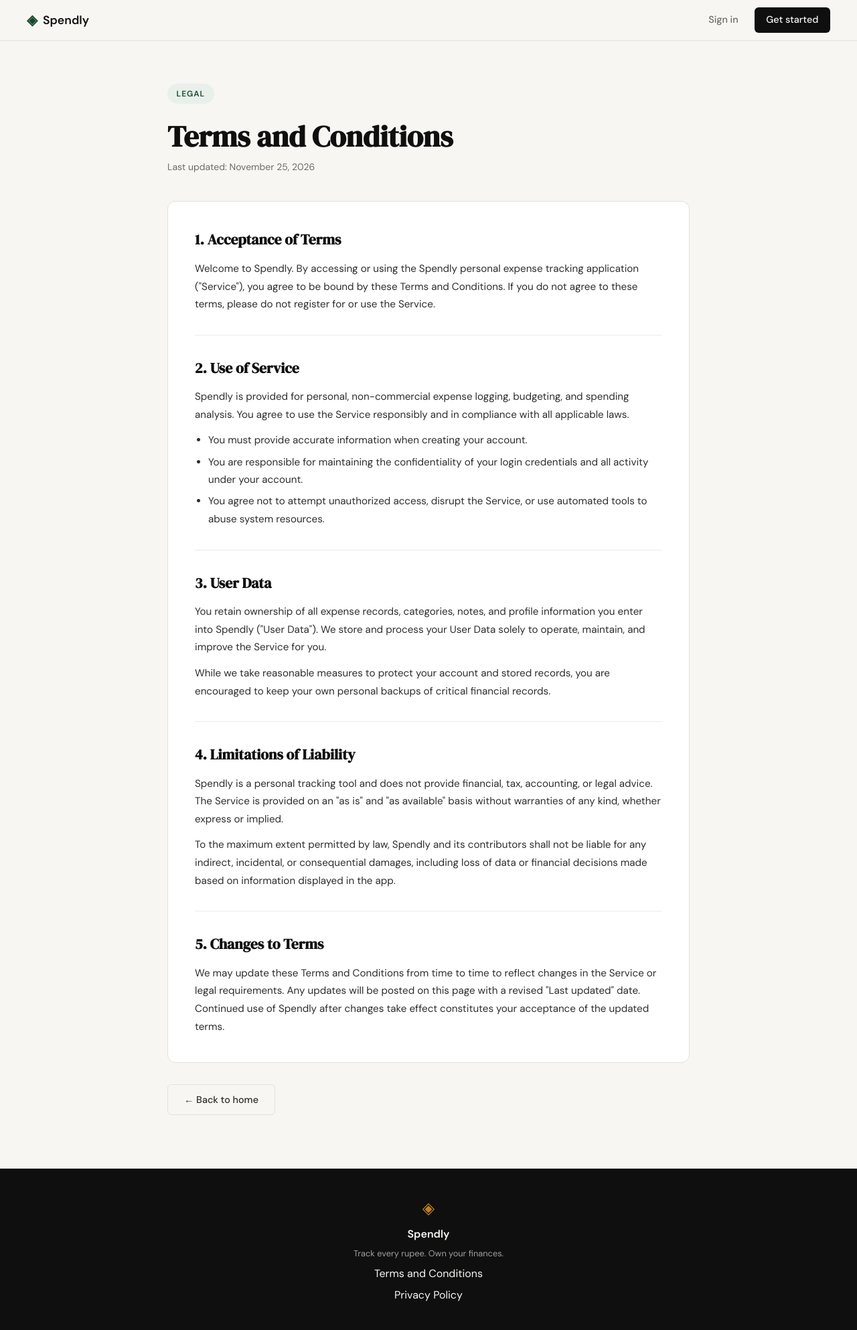
After one commit to pixelvector007/spendly, a Flask app: page /terms in a window 1280 px wide. The commit adds this page. Shown: the whole page at 67% size. Run offline with Flask 3, Linux system fonts and the light colour scheme.

Commit message:
landing: add terms and conditions page and route

```diff
--- a/app.py
+++ b/app.py
@@ -20,6 +20,11 @@ def register():
 @app.route("/login")
 def login():
     return render_template("login.html")
+
+
+@app.route("/terms")
+def terms():
+    return render_template("terms.html")
 
 
 # ------------------------------------------------------------------ #
--- a/static/css/style.css
+++ b/static/css/style.css
@@ -478,6 +478,81 @@ a { color: inherit; text-decoration: none; }
 .auth-switch a:hover { text-decoration: underline; }
 
 /* ------------------------------------------------------------------ */
+/* Legal pages (Terms, Privacy)                                        */
+/* ------------------------------------------------------------------ */
+
+.legal-section {
+    padding: 4rem 2rem 5rem;
+}
+
+.legal-container {
+    max-width: 780px;
+    margin: 0 auto;
+}
+
+.legal-header {
+    margin-bottom: 2.5rem;
+}
+
+.legal-title {
+    font-family: var(--font-display);
+    font-size: clamp(2rem, 4vw, 2.75rem);
+    line-height: 1.15;
+    color: var(--ink);
+    margin-bottom: 0.5rem;
+}
+
+.legal-updated {
+    font-size: 0.875rem;
+    color: var(--ink-muted);
+}
+
+.legal-card {
+    background: var(--paper-card);
+    border: 1px solid var(--border);
+    border-radius: var(--radius-md);
+    padding: 2.5rem;
+}
+
+.legal-block + .legal-block {
+    margin-top: 2rem;
+    padding-top: 2rem;
+    border-top: 1px solid var(--border-soft);
+}
+
+.legal-block h2 {
+    font-family: var(--font-display);
+    font-size: 1.35rem;
+    color: var(--ink);
+    margin-bottom: 0.75rem;
+}
+
+.legal-block p {
+    font-size: 0.95rem;
+    color: var(--ink-soft);
+    line-height: 1.75;
+}
+
+.legal-block p + p {
+    margin-top: 0.75rem;
+}
+
+.legal-block ul {
+    margin: 0.75rem 0 0 1.25rem;
+    color: var(--ink-soft);
+    font-size: 0.95rem;
+    line-height: 1.75;
+}
+
+.legal-block li + li {
+    margin-top: 0.35rem;
+}
+
+.legal-back {
+    margin-top: 2rem;
+}
+
+/* ------------------------------------------------------------------ */
 /* Footer                                                              */
 /* ------------------------------------------------------------------ */
 
--- a/templates/base.html
+++ b/templates/base.html
@@ -34,7 +34,7 @@
             <span class="brand-icon">◈</span>
             <span class="footer-name">Spendly</span>
             <p class="footer-copy">Track every rupee. Own your finances.</p>
-            <a href="#">Terms and Conditions</a>
+            <a href="/terms">Terms and Conditions</a>
             <a href="#">Privacy Policy</a>
 
         </div>
--- /dev/null
+++ b/templates/terms.html
@@ -0,0 +1,85 @@
+{% extends "base.html" %}
+
+{% block title %}Terms and Conditions — Spendly{% endblock %}
+
+{% block content %}
+
+<section class="legal-section">
+    <div class="legal-container">
+
+        <div class="legal-header">
+            <div class="hero-badge">Legal</div>
+            <h1 class="legal-title">Terms and Conditions</h1>
+            <p class="legal-updated">Last updated: November 25, 2026</p>
+        </div>
+
+        <div class="legal-card">
+            <div class="legal-block">
+                <h2>1. Acceptance of Terms</h2>
+                <p>
+                    Welcome to Spendly. By accessing or using the Spendly personal expense tracking
+                    application ("Service"), you agree to be bound by these Terms and Conditions.
+                    If you do not agree to these terms, please do not register for or use the Service.
+                </p>
+            </div>
+
+            <div class="legal-block">
+                <h2>2. Use of Service</h2>
+                <p>
+                    Spendly is provided for personal, non-commercial expense logging, budgeting, and
+                    spending analysis. You agree to use the Service responsibly and in compliance with
+                    all applicable laws.
+                </p>
+                <ul>
+                    <li>You must provide accurate information when creating your account.</li>
+                    <li>You are responsible for maintaining the confidentiality of your login credentials and all activity under your account.</li>
+                    <li>You agree not to attempt unauthorized access, disrupt the Service, or use automated tools to abuse system resources.</li>
+                </ul>
+            </div>
+
+            <div class="legal-block">
+                <h2>3. User Data</h2>
+                <p>
+                    You retain ownership of all expense records, categories, notes, and profile
+                    information you enter into Spendly ("User Data"). We store and process your
+                    User Data solely to operate, maintain, and improve the Service for you.
+                </p>
+                <p>
+                    While we take reasonable measures to protect your account and stored records,
+                    you are encouraged to keep your own personal backups of critical financial records.
+                </p>
+            </div>
+
+            <div class="legal-block">
+                <h2>4. Limitations of Liability</h2>
+                <p>
+                    Spendly is a personal tracking tool and does not provide financial, tax, accounting,
+                    or legal advice. The Service is provided on an "as is" and "as available" basis
+                    without warranties of any kind, whether express or implied.
+                </p>
+                <p>
+                    To the maximum extent permitted by law, Spendly and its contributors shall not be
+                    liable for any indirect, incidental, or consequential damages, including loss of data
+                    or financial decisions made based on information displayed in the app.
+                </p>
+            </div>
+
+            <div class="legal-block">
+                <h2>5. Changes to Terms</h2>
+                <p>
+                    We may update these Terms and Conditions from time to time to reflect changes in
+                    the Service or legal requirements. Any updates will be posted on this page with a
+                    revised "Last updated" date. Continued use of Spendly after changes take effect
+                    constitutes your acceptance of the updated terms.
+                </p>
+            </div>
+        </div>
+
+        <div class="legal-back">
+            <a href="{{ url_for('landing') }}" class="btn-ghost">← Back to home</a>
+        </div>
+
+    </div>
+</section>
+
+{% endblock %}
```
